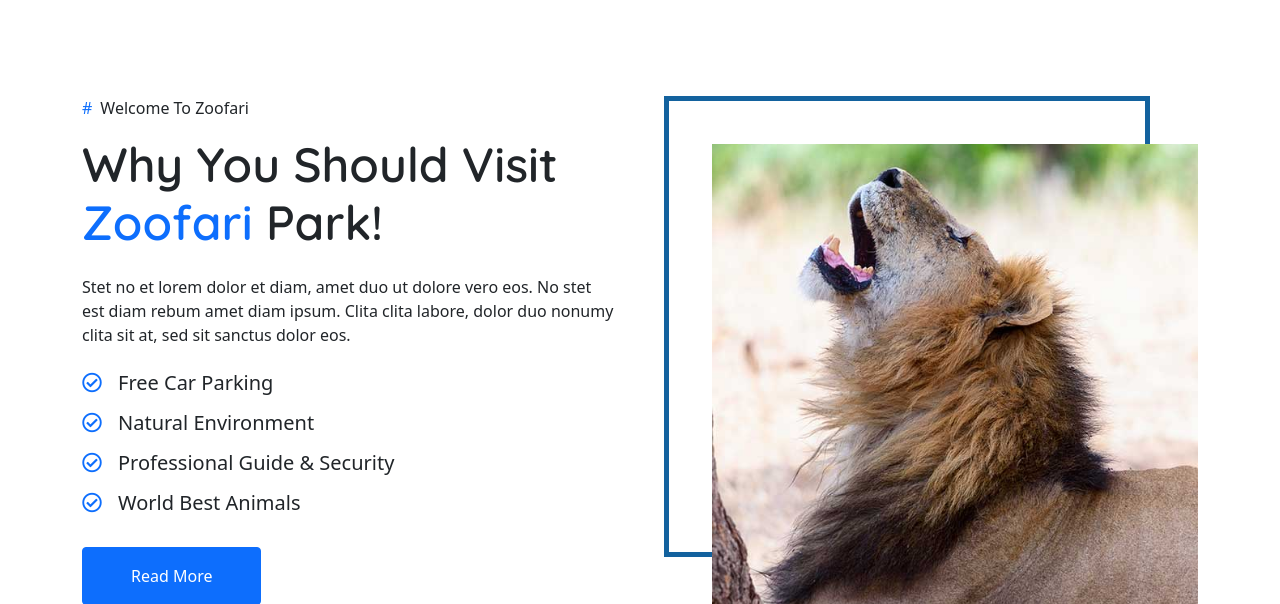
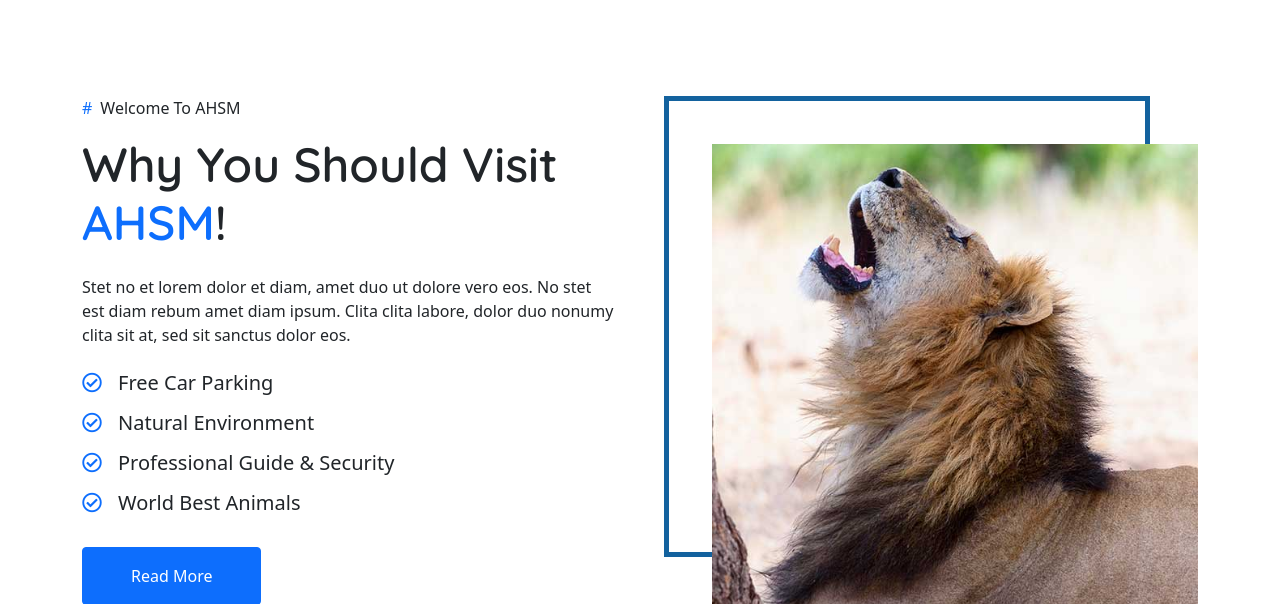
Before and after one commit to DevSuccess/American-HighSchool, a Django app: template home/templates/home/index.html in a window 1280 px wide. Shown: the part 359-963 px from the top of the page. Run offline with Django 4.2, Linux system fonts and the light colour scheme; the template is opened without the code that fills it, so the values that code supplies are empty; some libraries are stand-ins or nearby versions.

Commit message:
Rectification de quelque code

```diff
--- a/home/templates/home/index.html
+++ b/home/templates/home/index.html
@@ -86,10 +86,10 @@ Home
       <div class="container">
         <div class="row g-5">
           <div class="col-lg-6 wow fadeInUp" data-wow-delay="0.1s">
-            <p><span class="text-primary me-2">#</span>Welcome To Zoofari</p>
+            <p><span class="text-primary me-2">#</span>Welcome To AHSM</p>
             <h1 class="display-5 mb-4">
               Why You Should Visit
-              <span class="text-primary">Zoofari</span> Park!
+              <span class="text-primary">AHSM</span>!
             </h1>
             <p class="mb-4">
               Stet no et lorem dolor et diam, amet duo ut dolore vero eos. No
@@ -176,7 +176,7 @@ Home
             <p><span class="text-primary me-2">#</span>Our Services</p>
             <h1 class="display-5 mb-0">
               Special Services For
-              <span class="text-primary">Zoofari</span> Visitors
+              <span class="text-primary">AHSM</span> Visitors
             </h1>
           </div>
           <div class="col-lg-6">
@@ -295,7 +295,7 @@ Home
           <div class="col-lg-6">
             <p><span class="text-primary me-2">#</span>Our Animals</p>
             <h1 class="display-5 mb-0">
-              Let`s See Our <span class="text-primary">Zoofari</span> Awsome
+              Let`s See Our <span class="text-primary">AHSM</span> Awsome
               Animals
             </h1>
           </div>
--- a/templates/layouts/partials/_navbar.html
+++ b/templates/layouts/partials/_navbar.html
@@ -29,7 +29,7 @@
           >Pages</a
         >
         <div class="dropdown-menu rounded-0 rounded-bottom m-0">
-          <a href="animal.html" class="dropdown-item">Our Animals</a>
+          <a href="animal.html" class="dropdown-item">Our Strudent</a>
           <a href="membership.html" class="dropdown-item">Membership</a>
           <a href="visiting.html" class="dropdown-item">Visiting Hours</a>
           <a href="testimonial.html" class="dropdown-item">Testimonial</a>
```
